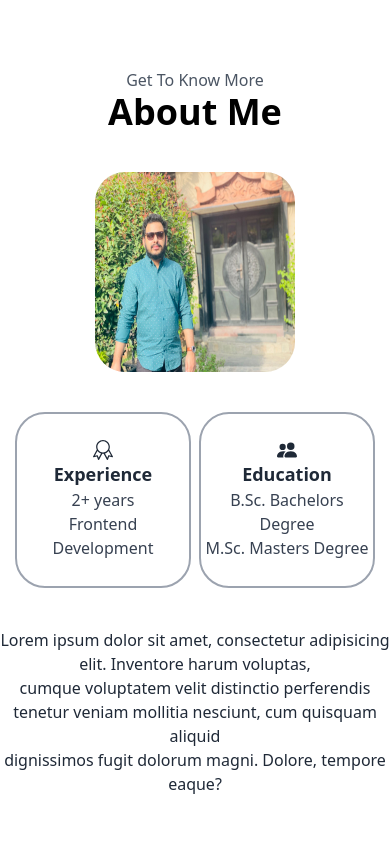
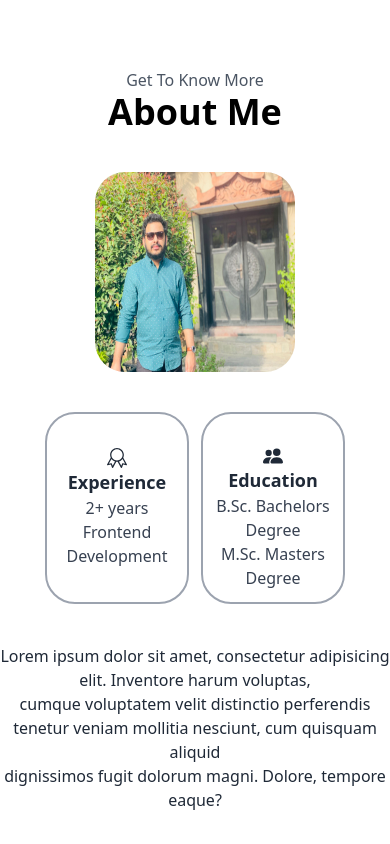
Before and after one commit to Sadab-7878/ultimatePortfolio, a React (Vite) app: page / in a window 390 px wide. Shown: the part 755-1599 px from the top of the page. Built offline with nearby package versions, Linux system fonts and the light colour scheme.

Commit message:
about sectiion pt change

```diff
--- a/src/components/About.jsx
+++ b/src/components/About.jsx
@@ -29,15 +29,15 @@ const About = () => {
           </div>
 
           <div className="flex flex-col justify-center gap-10 my-10 lg:my-0">
-            <div className="mx-auto gap-2 md:mx-auto lg:mx-0 flex md:flex md:gap-8">
-              <div className="border-2 border-gray-400 w-44 h-44 md:w-80 md:h-40 rounded-[30px] flex flex-col justify-center items-center text-center md:flex md:flex-col md:justify-center md:items-center">
+            <div className="mx-auto gap-3 md:mx-auto lg:mx-0 flex md:flex md:gap-8">
+              <div className="border-2 border-gray-400 w-36 h-48 md:w-80 md:h-40 rounded-[30px] flex flex-col justify-center items-center text-center ">
                 <SlBadge size={20} />
 
                 <p className="font-bold text-lg">Experience</p>
                 <p className="text-gray-700">2+ years</p>
-                <p className="text-gray-700">Frontend <br /> Development</p>
+                <p className="text-gray-700">Frontend Development</p>
               </div>
-              <div className="border-2 border-gray-400 w-44 h-44 md:w-80 md:h-40 rounded-[30px] flex flex-col justify-center items-center text-center md:flex md:flex-col md:justify-center md:items-center">
+              <div className="border-2 border-gray-400 pt-5 md:pt-0 w-36 h-48 md:w-80 md:h-40 rounded-[30px] flex flex-col justify-center items-center text-center ">
                 <BsFillPeopleFill size={20} />
 
                 <p className="font-bold text-lg">Education</p>
```
